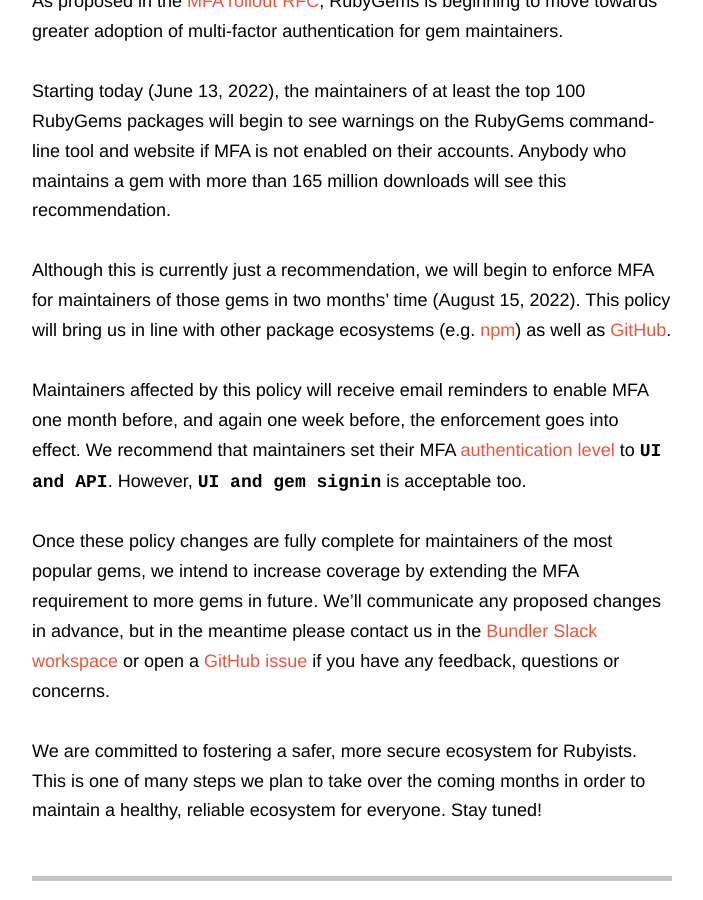
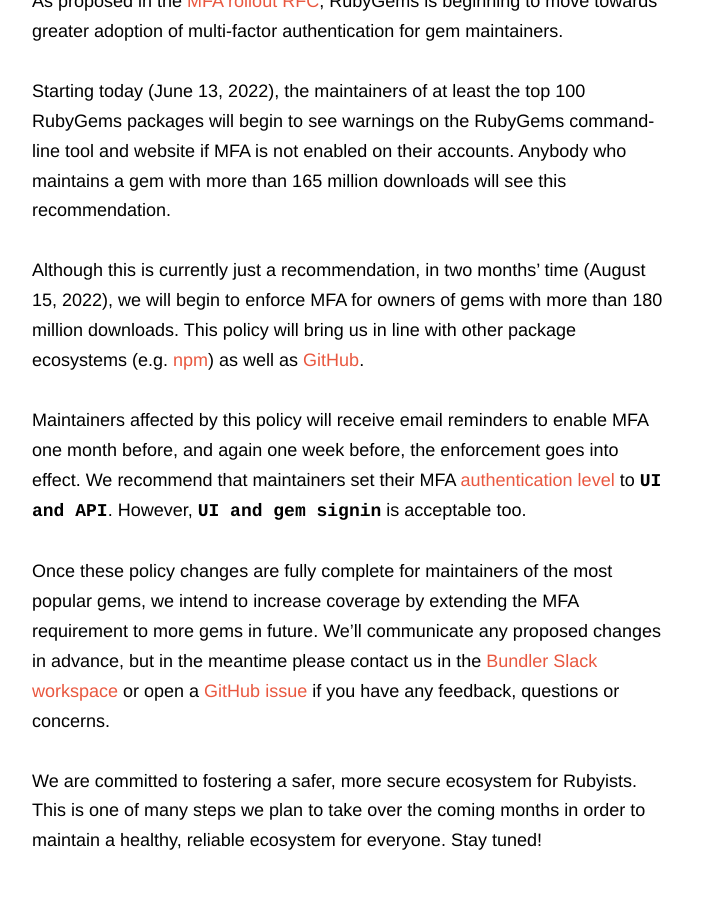
Before and after one commit to rubygems/rubygems.github.io, a Jekyll site: the page built from _posts/2022-06-13-making-packages-more-secure.md, in a window 1280 px wide and 900 px high, scrolled down 1019 px. Shown: the whole window, without its empty margins (438-1141 px from the left). Built offline with Jekyll 4.4.1, drawn with Linux system fonts in a browser that asks for light colours; comment, search, counter and statistics services are not loaded.

Commit message:
Clarify enforcement threshold in June 13 MFA blog post

```diff
--- a/_posts/2022-06-13-making-packages-more-secure.md
+++ b/_posts/2022-06-13-making-packages-more-secure.md
@@ -16,7 +16,7 @@
 
 Starting today (June 13, 2022), the maintainers of at least the top 100 RubyGems packages will begin to see warnings on the RubyGems command-line tool and website if MFA is not enabled on their accounts. Anybody who maintains a gem with more than 165 million downloads will see this recommendation.
 
-Although this is currently just a recommendation, we will begin to enforce MFA for maintainers of those gems in two months’ time (August 15, 2022). This policy will bring us in line with other package ecosystems (e.g. [npm](https://github.blog/2022-02-01-top-100-npm-package-maintainers-require-2fa-additional-security/)) as well as [GitHub](https://github.blog/2022-05-04-software-security-starts-with-the-developer-securing-developer-accounts-with-2fa/).
+Although this is currently just a recommendation, in two months’ time (August 15, 2022), we will begin to enforce MFA for owners of gems with more than 180 million downloads. This policy will bring us in line with other package ecosystems (e.g. [npm](https://github.blog/2022-02-01-top-100-npm-package-maintainers-require-2fa-additional-security/)) as well as [GitHub](https://github.blog/2022-05-04-software-security-starts-with-the-developer-securing-developer-accounts-with-2fa/).
 
 Maintainers affected by this policy will receive email reminders to enable MFA one month before, and again one week before, the enforcement goes into effect. We recommend that maintainers set their MFA [authentication level](https://guides.rubygems.org/setting-up-multifactor-authentication/#authentication-levels) to `UI and API`. However, `UI and gem signin` is acceptable too.
 
```
